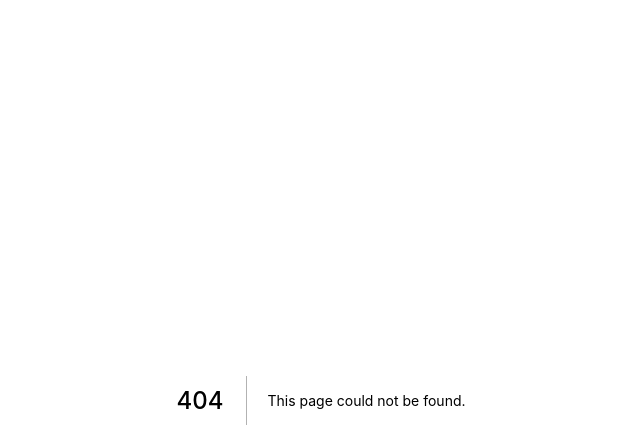
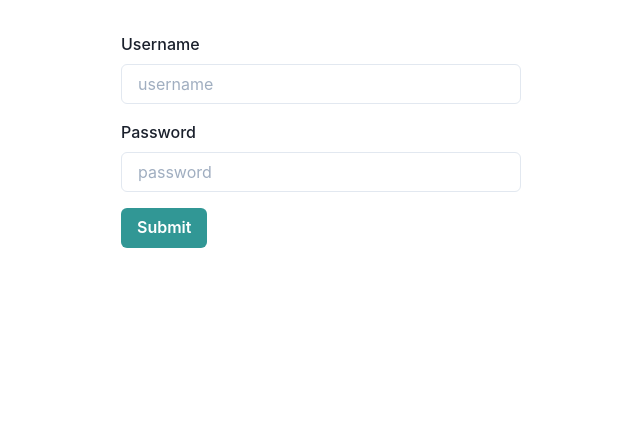
Before and after one commit to StevenACZ/lireddit-client, a Next.js app: page /register in a window 1280 px wide. Before the commit this address had no page. Shown: the top 448 px of the page, without its empty margins (319-959 px from the left). Built offline with nearby package versions, Linux system fonts and the light colour scheme.

Commit message:
🚚 register added

```diff
--- /dev/null
+++ b/src/pages/register.tsx
@@ -0,0 +1,58 @@
+// React
+import React from 'react';
+
+// Formik
+import { Form, Formik } from 'formik';
+
+// Chakra
+import { Box } from '@chakra-ui/layout';
+import { Button } from '@chakra-ui/button';
+
+// Components
+import { Wrapper } from '../components/Wrapper';
+import { InputField } from '../components/InputField';
+
+interface registerProps {}
+
+export const Register: React.FC<registerProps> = ({}) => {
+	return (
+		<Wrapper variant="small">
+			<Formik
+				initialValues={{ username: '', password: '' }}
+				onSubmit={values => {
+					console.log(values);
+				}}
+			>
+				{({ isSubmitting }) => (
+					<Form>
+						<InputField
+							name="username"
+							placeholder="username"
+							label="Username"
+							isLoading={isSubmitting}
+						/>
+						<Box mt={4}>
+							<InputField
+								name="password"
+								placeholder="password"
+								label="Password"
+								type="password"
+								isLoading={isSubmitting}
+							/>
+						</Box>
+						<Button
+							mt={4}
+							colorScheme="teal"
+							isLoading={isSubmitting}
+							type="submit"
+						>
+							Submit
+						</Button>
+					</Form>
+				)}
+			</Formik>
+		</Wrapper>
+	);
+};
+
+export default Register;
```
